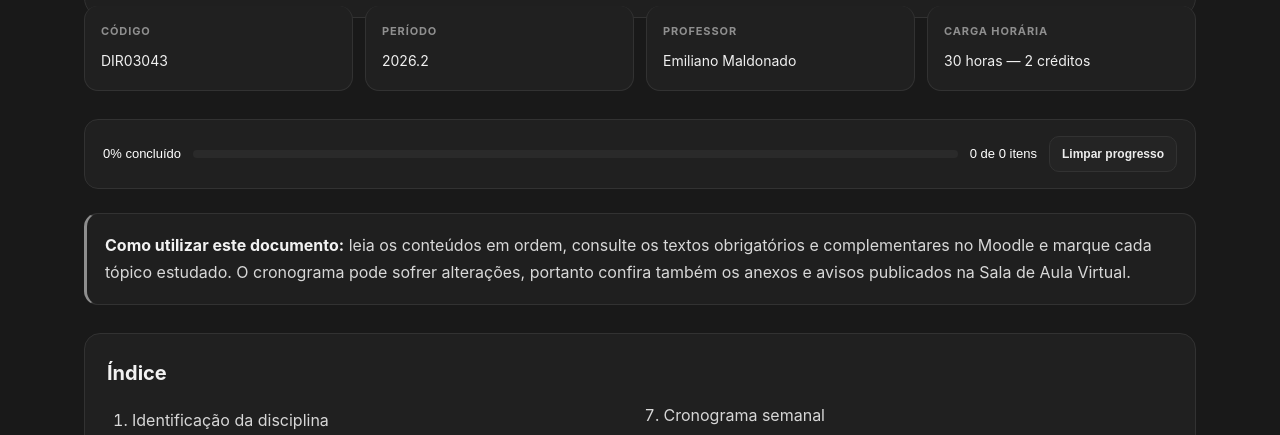
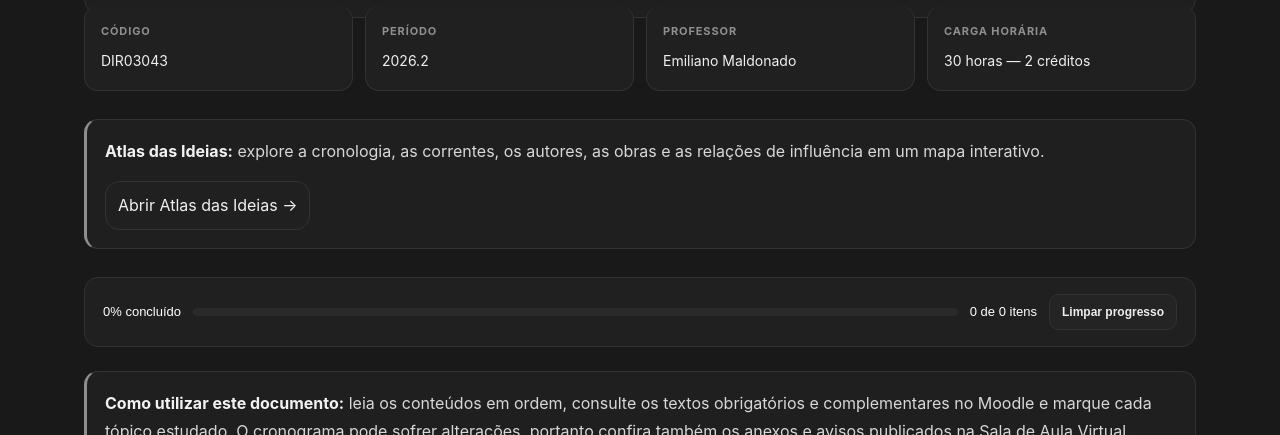
Before and after one commit to lorenmacha/portal-de-estudos, a plain HTML site: page guias/ciencias-sociais.html in a window 1280 px wide. Shown: the part 335-770 px from the top of the page. Drawn offline with Linux system fonts and the light colour scheme.

Commit message:
Integra Atlas das Ideias ao guia de Ciências Sociais

```diff
--- a/guias/ciencias-sociais.html
+++ b/guias/ciencias-sociais.html
@@ -709,6 +709,11 @@
         </div>
       </div>
 
+      <div class="aviso" style="display:flex;align-items:center;justify-content:space-between;gap:16px;flex-wrap:wrap">
+        <div><strong>Atlas das Ideias:</strong> explore a cronologia, as correntes, os autores, as obras e as relações de influência em um mapa interativo.</div>
+        <a class="link-material" href="../atlas-das-ideias.html" style="white-space:nowrap">Abrir Atlas das Ideias →</a>
+      </div>
+
       <div class="progresso">
         <span id="textoProgresso">0% concluído</span>
 
```
